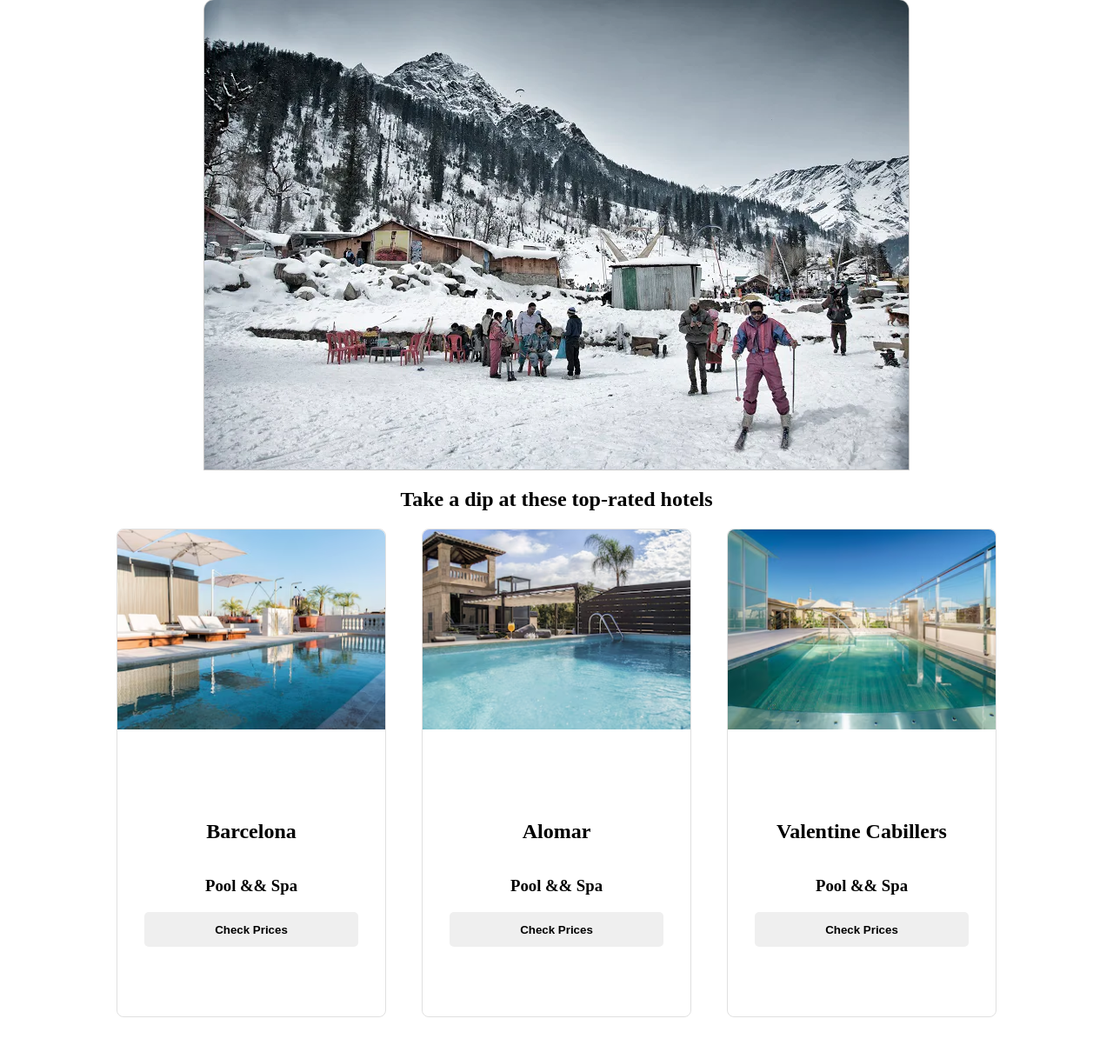
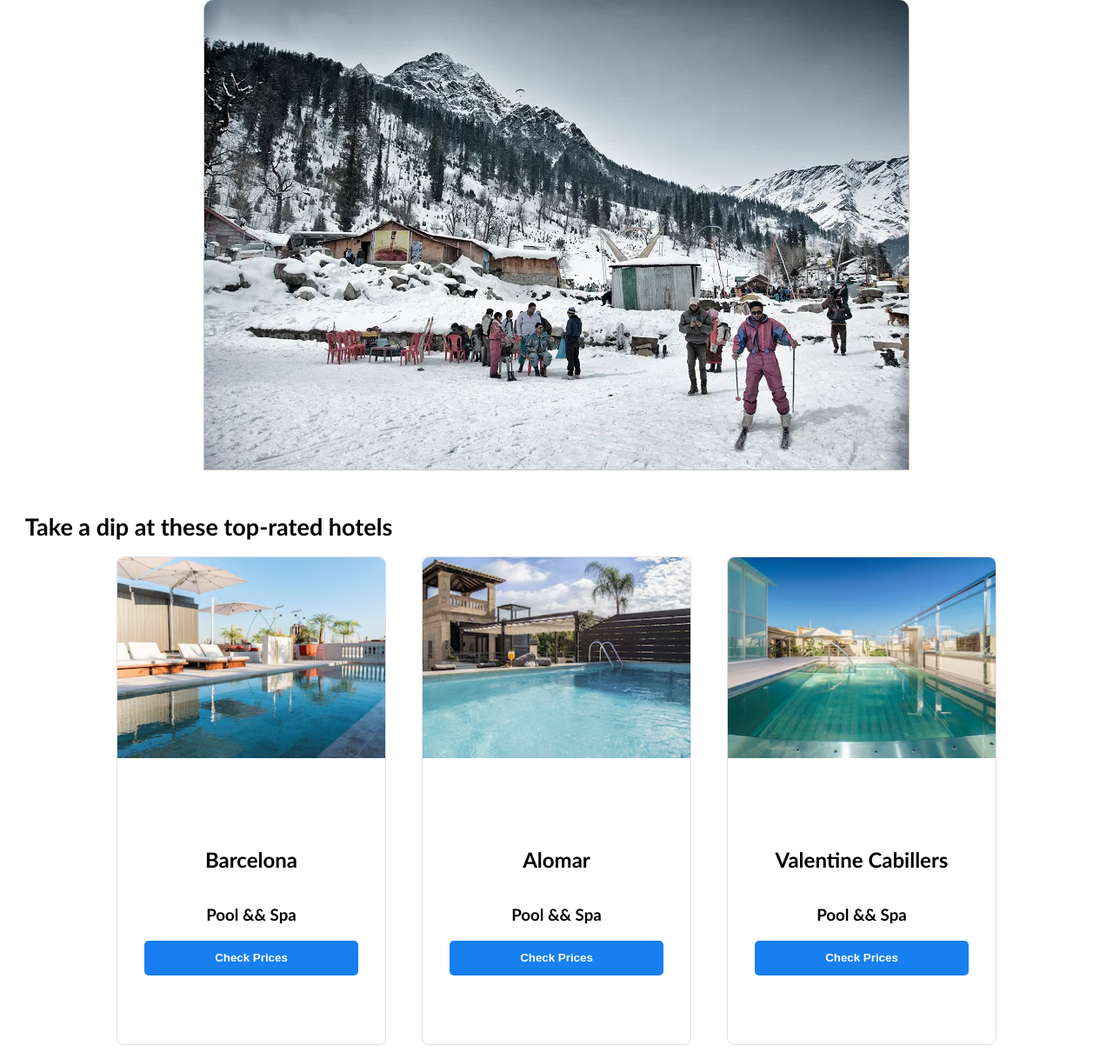
Before and after one commit to KURRI173/Information-Systems, a Flask app: page / in a window 1280 px wide. Shown: the part 309-1519 px from the top of the page at 87% size. Before the commit the page ends 1479 px from the top, so only its background shows below. Run offline with Flask 3, Linux system fonts and the light colour scheme.

Commit message:
css hoteimage

```diff
--- a/static/css/index.css
+++ b/static/css/index.css
@@ -1,3 +1,8 @@
+body
+{
+  font-family: 'Gill Sans', 'Gill Sans MT', Calibri, 'Trebuchet MS', sans-serif;
+
+}
 header
 {
   display: flex;
@@ -204,6 +209,12 @@ input::placeholder
   justify-content: center;
   align-items: center;
   flex-direction: column;
+  margin-top: 30px;
+}
+.hotelsection h1
+{
+  margin-left: -800px;
+  font-size: 27px;
 }
 .hotelpanel .hotelsubpanel
 {
@@ -243,4 +254,6 @@ input::placeholder
   border: none;
   border-radius: 5px;
   font-weight: 600;
+  background-color:  rgb(23, 127, 239);
+  color:white;
 }
--- a/templates/index.html
+++ b/templates/index.html
@@ -13,7 +13,7 @@
            <img src="../static/Assets/background.webp"/>
        </div>
        <div class="hotelsection">
-          <h2>Take a dip at these top-rated hotels</h2>
+          <h1>Take a dip at these top-rated hotels</h1>
           <div class="hotelpanel">
              <div class="hotelsubpanel">
                 <div class="hotelimage">
```
